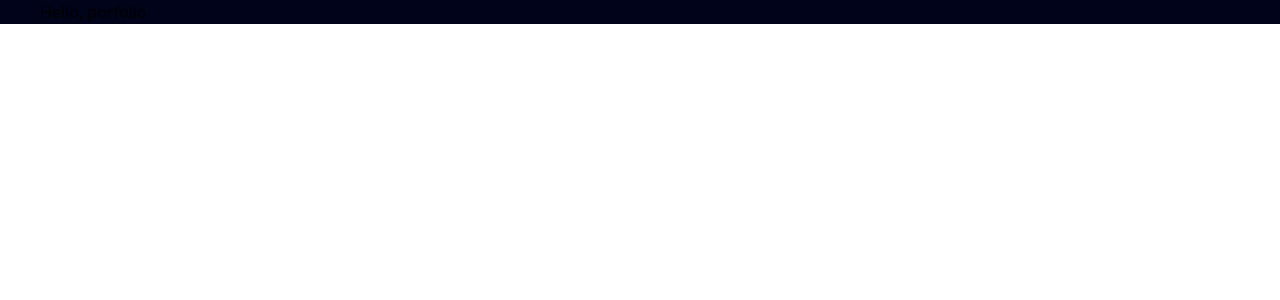
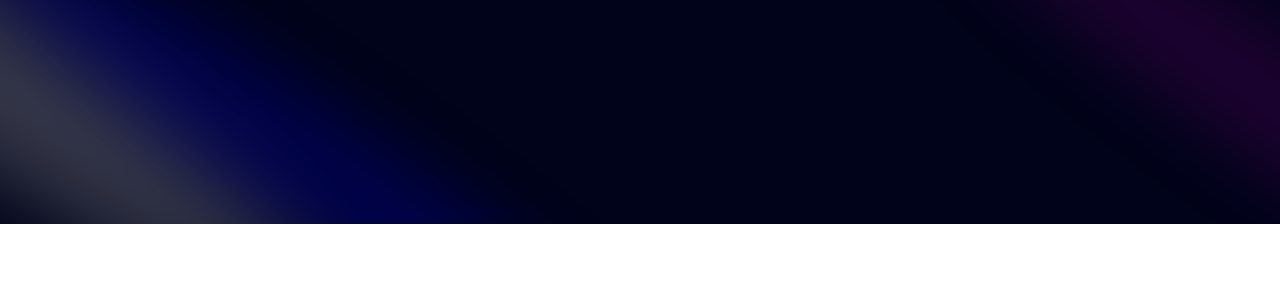
Before and after one commit to usmanmasud/portfolio, a Next.js app: page / in a window 1280 px wide. Shown: the top 300 px of the page. Built offline with nearby package versions, Linux system fonts and the light colour scheme.

Commit message:
setup acernity

```diff
--- a/app/globals.css
+++ b/app/globals.css
@@ -1,3 +1,91 @@
 @tailwind base;
 @tailwind components;
 @tailwind utilities;
+
+@layer base {
+    :root {
+        --background: 0 0% 100%;
+        --foreground: 240 10% 3.9%;
+
+        --card: 0 0% 100%;
+        --card-foreground: 240 10% 3.9%;
+
+        --popover: 0 0% 100%;
+        --popover-foreground: 240 10% 3.9%;
+
+        --primary: 240 5.9% 10%;
+        --primary-foreground: 0 0% 98%;
+
+        --secondary: 240 4.8% 95.9%;
+        --secondary-foreground: 240 5.9% 10%;
+
+        --muted: 240 4.8% 95.9%;
+        --muted-foreground: 240 3.8% 46.1%;
+
+        --accent: 240 4.8% 95.9%;
+        --accent-foreground: 240 5.9% 10%;
+
+        --destructive: 0 84.2% 60.2%;
+        --destructive-foreground: 0 0% 98%;
+
+        --border: 240 5.9% 90%;
+        --input: 240 5.9% 90%;
+        --ring: 240 10% 3.9%;
+
+        --radius: 0.5rem;
+    }
+
+    .dark {
+        --background: 240 10% 3.9%;
+        --foreground: 0 0% 98%;
+
+        --card: 240 10% 3.9%;
+        --card-foreground: 0 0% 98%;
+
+        --popover: 240 10% 3.9%;
+        --popover-foreground: 0 0% 98%;
+
+        --primary: 0 0% 98%;
+        --primary-foreground: 240 5.9% 10%;
+
+        --secondary: 240 3.7% 15.9%;
+        --secondary-foreground: 0 0% 98%;
+
+        --muted: 240 3.7% 15.9%;
+        --muted-foreground: 240 5% 64.9%;
+
+        --accent: 240 3.7% 15.9%;
+        --accent-foreground: 0 0% 98%;
+
+        --destructive: 0 62.8% 30.6%;
+        --destructive-foreground: 0 0% 98%;
+
+        --border: 240 3.7% 15.9%;
+        --input: 240 3.7% 15.9%;
+        --ring: 240 4.9% 83.9%;
+    }
+}
+
+@layer base {
+    * {
+        @apply border-border !scroll-smooth;
+    }
+
+    body {
+        @apply bg-background text-foreground;
+    }
+
+    button {
+        @apply active:outline-none;
+    }
+}
+
+@layer utilities {
+    .heading {
+        @apply font-bold text-4xl md:text-5xl text-center;
+    }
+
+    .black-gradient {
+        background: linear-gradient(90deg, #161a31 0%, #06091f 100%);
+    }
+}
--- a/app/page.tsx
+++ b/app/page.tsx
@@ -1,10 +1,11 @@
+import Hero from "@/components/Hero";
 import Image from "next/image";
 
 export default function Home() {
   return (
-    <main className="relative bg-black-100 justify-center flex flex-col overflow-hidden mx-auto sm:px-10 px-5">
+    <main className="relative bg-black-100 justify-center items-center flex flex-col overflow-hidden mx-auto sm:px-10 px-5">
       <div className="max-w-7xl w-full">
-        <h1 className="">Hello, porfolio</h1>
+        <Hero />
       </div>
     </main>
   );
--- /dev/null
+++ b/components/Hero.tsx
@@ -0,0 +1,22 @@
+import React from "react";
+import { Spotlight } from "./ui/Spotlight";
+
+const Hero = () => {
+  return (
+    <div className="pb-20 pt-36">
+      <div>
+        <Spotlight
+          className="-top-40 -left-10 md:-left-32 md:-top-20 h-screen"
+          fill="white"
+        />
+        <Spotlight
+          className="top-10 left-full h-[80vh] w-[50vw]"
+          fill="purple"
+        />
+        <Spotlight className="top-28 left-80 h-[80vh] w-[50vw]" fill="blue" />
+      </div>
+    </div>
+  );
+};
+
+export default Hero;
--- /dev/null
+++ b/components/ui/Spotlight.tsx
@@ -0,0 +1,56 @@
+import { cn } from "@/utils/en";
+import React from "react";
+
+type SpotlightProps = {
+  className?: string;
+  fill?: string;
+};
+
+export const Spotlight = ({ className, fill }: SpotlightProps) => {
+  return (
+    <svg
+      className={cn(
+        "animate-spotlight pointer-events-none absolute z-[1]  h-[169%] w-[138%] lg:w-[84%] opacity-0",
+        className
+      )}
+      xmlns="http://www.w3.org/2000/svg"
+      viewBox="0 0 3787 2842"
+      fill="none"
+    >
+      <g filter="url(#filter)">
+        <ellipse
+          cx="1924.71"
+          cy="273.501"
+          rx="1924.71"
+          ry="273.501"
+          transform="matrix(-0.822377 -0.568943 -0.568943 0.822377 3631.88 2291.09)"
+          fill={fill || "white"}
+          fillOpacity="0.21"
+        ></ellipse>
+      </g>
+      <defs>
+        <filter
+          id="filter"
+          x="0.860352"
+          y="0.838989"
+          width="3785.16"
+          height="2840.26"
+          filterUnits="userSpaceOnUse"
+          colorInterpolationFilters="sRGB"
+        >
+          <feFlood floodOpacity="0" result="BackgroundImageFix"></feFlood>
+          <feBlend
+            mode="normal"
+            in="SourceGraphic"
+            in2="BackgroundImageFix"
+            result="shape"
+          ></feBlend>
+          <feGaussianBlur
+            stdDeviation="151"
+            result="effect1_foregroundBlur_1065_8"
+          ></feGaussianBlur>
+        </filter>
+      </defs>
+    </svg>
+  );
+};
--- a/tailwind.config.ts
+++ b/tailwind.config.ts
@@ -1,20 +1,204 @@
 import type { Config } from "tailwindcss";
 
-export default {
+const svgToDataUri = require("mini-svg-data-uri");
+
+const colors = require("tailwindcss/colors");
+const {
+  default: flattenColorPalette,
+} = require("tailwindcss/lib/util/flattenColorPalette");
+
+const config = {
+  darkMode: ["class"],
   content: [
-    "./pages/**/*.{js,ts,jsx,tsx,mdx}",
-    "./components/**/*.{js,ts,jsx,tsx,mdx}",
-    "./app/**/*.{js,ts,jsx,tsx,mdx}",
+    "./pages/**/*.{ts,tsx}",
+    "./components/**/*.{ts,tsx}",
+    "./app/**/*.{ts,tsx}",
+    "./src/**/*.{ts,tsx}",
+    "./data/**/*.{ts,tsx}",
   ],
+  prefix: "",
   theme: {
+    container: {
+      center: true,
+      padding: "2rem",
+      screens: {
+        "2xl": "1400px",
+      },
+    },
     extend: {
       colors: {
         black: {
           DEFAULT: "#000",
           100: "#000319",
+          200: "rgba(17, 25, 40, 0.75)",
+          300: "rgba(255, 255, 255, 0.125)",
         },
+        white: {
+          DEFAULT: "#FFF",
+          100: "#BEC1DD",
+          200: "#C1C2D3",
+        },
+        blue: {
+          "100": "#E4ECFF",
+        },
+        purple: "#CBACF9",
+        border: "hsl(var(--border))",
+        input: "hsl(var(--input))",
+        ring: "hsl(var(--ring))",
+        background: "hsl(var(--background))",
+        foreground: "hsl(var(--foreground))",
+        primary: {
+          DEFAULT: "hsl(var(--primary))",
+          foreground: "hsl(var(--primary-foreground))",
+        },
+        secondary: {
+          DEFAULT: "hsl(var(--secondary))",
+          foreground: "hsl(var(--secondary-foreground))",
+        },
+        destructive: {
+          DEFAULT: "hsl(var(--destructive))",
+          foreground: "hsl(var(--destructive-foreground))",
+        },
+        muted: {
+          DEFAULT: "hsl(var(--muted))",
+          foreground: "hsl(var(--muted-foreground))",
+        },
+        accent: {
+          DEFAULT: "hsl(var(--accent))",
+          foreground: "hsl(var(--accent-foreground))",
+        },
+        popover: {
+          DEFAULT: "hsl(var(--popover))",
+          foreground: "hsl(var(--popover-foreground))",
+        },
+        card: {
+          DEFAULT: "hsl(var(--card))",
+          foreground: "hsl(var(--card-foreground))",
+        },
+      },
+      borderRadius: {
+        lg: "var(--radius)",
+        md: "calc(var(--radius) - 2px)",
+        sm: "calc(var(--radius) - 4px)",
+      },
+      keyframes: {
+        "accordion-down": {
+          from: { height: "0" },
+          to: { height: "var(--radix-accordion-content-height)" },
+        },
+        "accordion-up": {
+          from: { height: "var(--radix-accordion-content-height)" },
+          to: { height: "0" },
+        },
+        spotlight: {
+          "0%": {
+            opacity: "0",
+            transform: "translate(-72%, -62%) scale(0.5)",
+          },
+          "100%": {
+            opacity: "1",
+            transform: "translate(-50%,-40%) scale(1)",
+          },
+        },
+        shimmer: {
+          from: {
+            backgroundPosition: "0 0",
+          },
+          to: {
+            backgroundPosition: "-200% 0",
+          },
+        },
+        moveHorizontal: {
+          "0%": {
+            transform: "translateX(-50%) translateY(-10%)",
+          },
+          "50%": {
+            transform: "translateX(50%) translateY(10%)",
+          },
+          "100%": {
+            transform: "translateX(-50%) translateY(-10%)",
+          },
+        },
+        moveInCircle: {
+          "0%": {
+            transform: "rotate(0deg)",
+          },
+          "50%": {
+            transform: "rotate(180deg)",
+          },
+          "100%": {
+            transform: "rotate(360deg)",
+          },
+        },
+        moveVertical: {
+          "0%": {
+            transform: "translateY(-50%)",
+          },
+          "50%": {
+            transform: "translateY(50%)",
+          },
+          "100%": {
+            transform: "translateY(-50%)",
+          },
+        },
+        scroll: {
+          to: {
+            transform: "translate(calc(-50% - 0.5rem))",
+          },
+        },
+      },
+      animation: {
+        "accordion-down": "accordion-down 0.2s ease-out",
+        "accordion-up": "accordion-up 0.2s ease-out",
+        spotlight: "spotlight 2s ease .75s 1 forwards",
+        shimmer: "shimmer 2s linear infinite",
+        first: "moveVertical 30s ease infinite",
+        second: "moveInCircle 20s reverse infinite",
+        third: "moveInCircle 40s linear infinite",
+        fourth: "moveHorizontal 40s ease infinite",
+        fifth: "moveInCircle 20s ease infinite",
+        scroll:
+          "scroll var(--animation-duration, 40s) var(--animation-direction, forwards) linear infinite",
       },
     },
   },
-  plugins: [],
+  plugins: [
+    require("tailwindcss-animate"),
+    addVariablesForColors,
+    function ({ matchUtilities, theme }: any) {
+      matchUtilities(
+        {
+          "bg-grid": (value: any) => ({
+            backgroundImage: `url("${svgToDataUri(
+              `<svg xmlns="http://www.w3.org/2000/svg" viewBox="0 0 32 32" width="100" height="100" fill="none" stroke="${value}"><path d="M0 .5H31.5V32"/></svg>`
+            )}")`,
+          }),
+          "bg-grid-small": (value: any) => ({
+            backgroundImage: `url("${svgToDataUri(
+              `<svg xmlns="http://www.w3.org/2000/svg" viewBox="0 0 32 32" width="8" height="8" fill="none" stroke="${value}"><path d="M0 .5H31.5V32"/></svg>`
+            )}")`,
+          }),
+          "bg-dot": (value: any) => ({
+            backgroundImage: `url("${svgToDataUri(
+              `<svg xmlns="http://www.w3.org/2000/svg" viewBox="0 0 32 32" width="16" height="16" fill="none"><circle fill="${value}" id="pattern-circle" cx="10" cy="10" r="1.6257413380501518"></circle></svg>`
+            )}")`,
+          }),
+        },
+        { values: flattenColorPalette(theme("backgroundColor")), type: "color" }
+      );
+    },
+  ],
 } satisfies Config;
+
+function addVariablesForColors({ addBase, theme }: any) {
+  let allColors = flattenColorPalette(theme("colors"));
+  let newVars = Object.fromEntries(
+    Object.entries(allColors).map(([key, val]) => [`--${key}`, val])
+  );
+
+  addBase({
+    ":root": newVars,
+  });
+}
+
+export default config;
--- /dev/null
+++ b/utils/en.ts
@@ -0,0 +1,6 @@
+import { ClassValue, clsx } from "clsx";
+import { twMerge } from "tailwind-merge";
+
+export function cn(...inputs: ClassValue[]) {
+  return twMerge(clsx(inputs));
+}
```
Also changed, not shown: package.json (+10 -5 lines), 1 other file (tests, documents, lock files or other folders).
